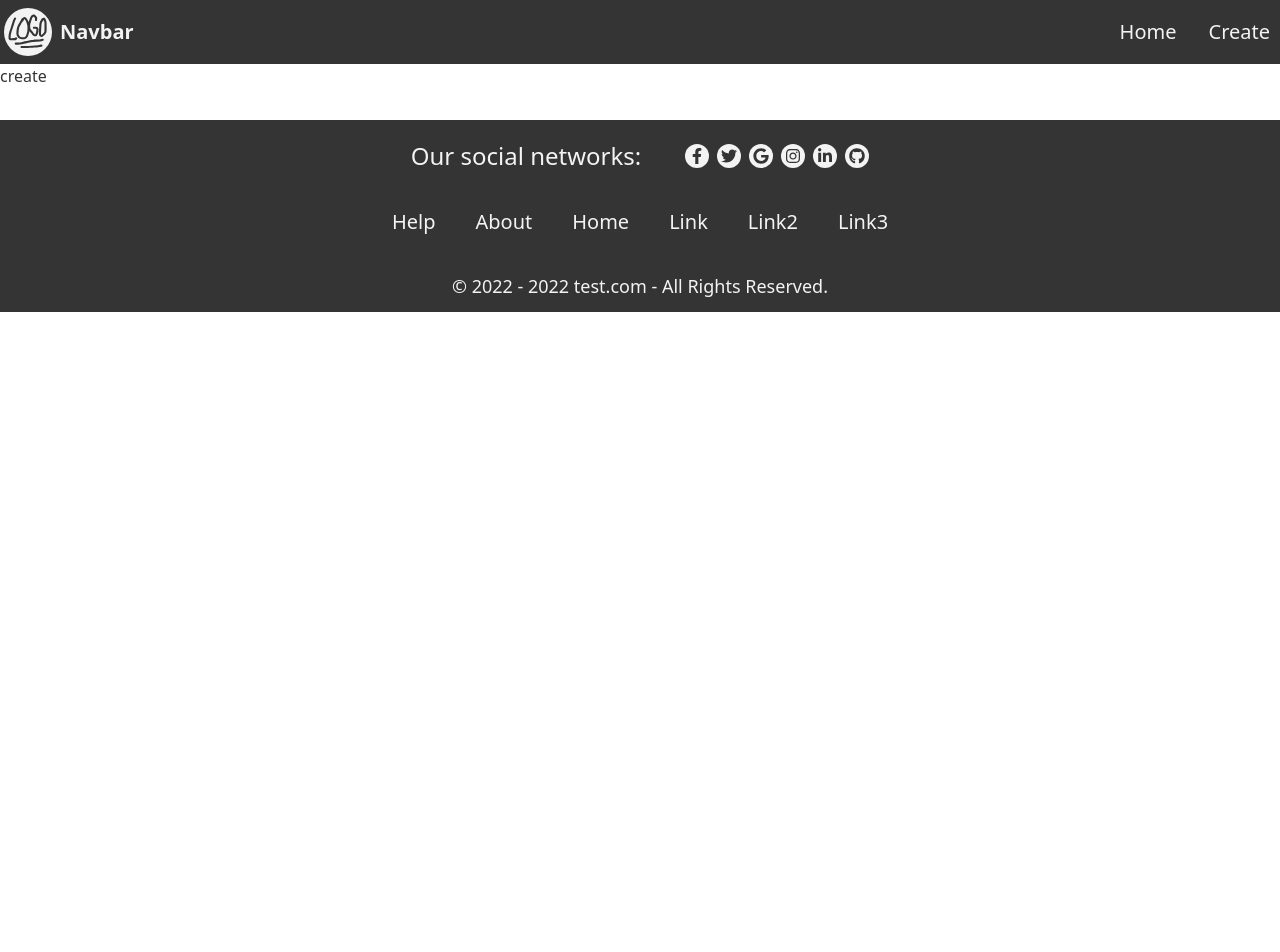
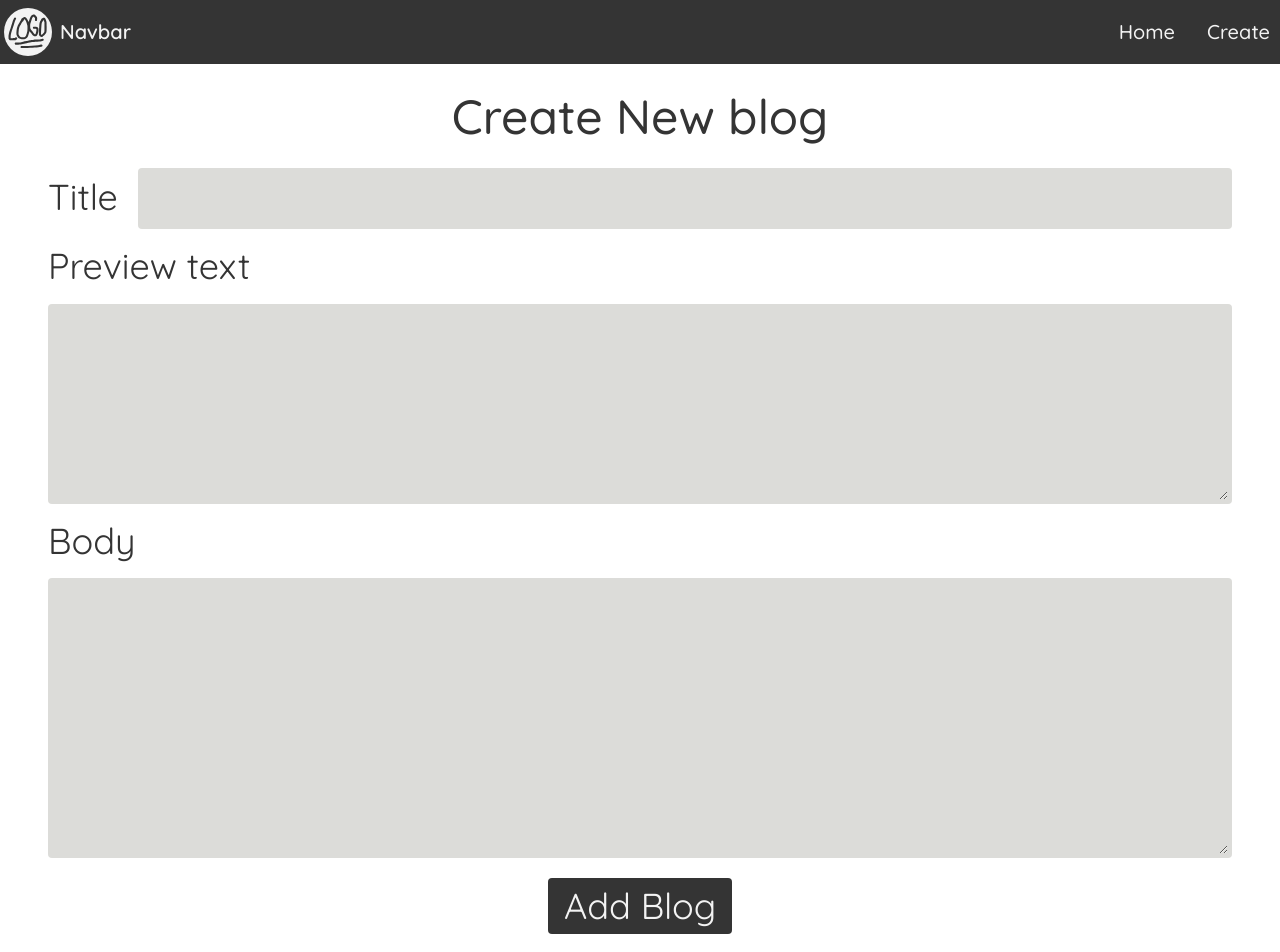
Before and after one commit to TohidEq/simple-blog, a React (Create React App) app: page /create in a window 1280 px wide. Shown: the top 952 px of the page. Before the commit the page ends 800 px from the top, so only its background shows below. Built offline with nearby package versions, Linux system fonts and the light colour scheme.

Commit message:
Design Create page

```diff
--- a/src/components/Create.tsx
+++ b/src/components/Create.tsx
@@ -3,10 +3,47 @@ import * as React from 'react';
 export interface ICreateProps {
 }
 
+
+
+
 export default function Create (props: ICreateProps) {
   return (
-    <div>
-        create
+    <div className="create">
+      <h1>Create New blog</h1>
+        <form >
+
+          <div className="title-box">
+            <label > Title</label>
+            <input className='input'
+                type="text"
+                required
+            />
+          </div>
+
+          <div className="body-box">
+            <label >Preview text</label>
+            <textarea className='input preview-input'
+                required
+
+            ></textarea>
+          </div>
+
+
+          <div className="body-box">
+            <label >Body</label>
+            <textarea className='input'
+                required
+
+            ></textarea>
+          </div>
+
+
+
+          <button >Add Blog</button>
+
+
+
+        </form>
     </div>
   );
 }
--- /dev/null
+++ b/src/css/base/_create.css
@@ -0,0 +1,72 @@
+.create{
+    @apply container mx-auto
+        px-1 md:px-0
+        transition-all duration-150;
+}
+.create *{
+    @apply transition-all duration-150;
+}
+.create h1{
+    @apply
+        text-3xl md:text-4xl lg:text-5xl font-medium relative
+        text-darck-c-2
+        text-center
+        my-7;
+}
+
+
+
+
+
+
+.create form{
+    @apply px-4 md:px-12
+}
+.create form *{
+    @apply text-2xl md:text-3xl lg:text-4xl
+}
+
+.create form .title-box{
+    @apply flex flex-wrap md:flex-nowrap md:gap-x-5 my-2
+}
+.create form .body-box{
+    @apply my-2
+}
+
+.create form label{
+    @apply leading-relaxed
+}
+.create form textarea{
+    @apply min-h-[280px] mt-2
+        text-xl md:text-2xl lg:text-3xl
+}
+.create form textarea.preview-input{
+    @apply min-h-[200px]
+}
+.create form .input{
+    @apply block bg-dead-c w-full px-3 py-1
+        appearance-none border-4 border-[rgba(0,0,0,0)]
+        rounded
+        leading-tight focus:outline-none focus:bg-white-c focus:border-darck-c-2
+}
+.create form button{
+    @apply mx-auto block
+        my-5
+        bg-darck-c-2 text-white-c
+        px-4
+        py-2
+        rounded
+        relative
+        hover:-translate-y-1
+        hover:bg-hover-c hover:text-darck-c-2
+
+        active:bg-clicked-c
+        active:-translate-y-0.5
+}
+
+.create form button:hover{
+    box-shadow: 0px 4px 0px rgba(0,0, 0, 0.40)
+}
+.create form button:active{
+    box-shadow: 0px 2px 5px rgba(0,0, 0, 0.25)
+}
--- a/src/css/base/_page.css
+++ b/src/css/base/_page.css
@@ -0,0 +1,4 @@
+@import url('https://fonts.googleapis.com/css2?family=Quicksand:wght@300;400;500;600;700&display=swap');
+*{
+    font-family: 'Quicksand', sans-serif;
+}
--- a/src/css/index.css
+++ b/src/css/index.css
@@ -1,3 +1,5 @@
+@import url('https://fonts.googleapis.com/css2?family=Quicksand:wght@300;400;500;600;700&display=swap');
+
 /*
 ! tailwindcss v3.1.8 | MIT License | https://tailwindcss.com
 */
@@ -400,7 +402,7 @@ video {
   height: auto;
 }
 
-*, ::before, ::after {
+*, ::before, ::after{
   --tw-border-spacing-x: 0;
   --tw-border-spacing-y: 0;
   --tw-translate-x: 0;
@@ -447,7 +449,7 @@ video {
   --tw-backdrop-sepia:  ;
 }
 
-::backdrop {
+::backdrop{
   --tw-border-spacing-x: 0;
   --tw-border-spacing-y: 0;
   --tw-translate-x: 0;
@@ -494,46 +496,50 @@ video {
   --tw-backdrop-sepia:  ;
 }
 
-.container {
+.container{
   width: 100%;
 }
 
-@media (min-width: 640px) {
-  .container {
+@media (min-width: 640px){
+  .container{
     max-width: 640px;
   }
 }
 
-@media (min-width: 768px) {
-  .container {
+@media (min-width: 768px){
+  .container{
     max-width: 768px;
   }
 }
 
-@media (min-width: 1024px) {
-  .container {
+@media (min-width: 1024px){
+  .container{
     max-width: 1024px;
   }
 }
 
-@media (min-width: 1280px) {
-  .container {
+@media (min-width: 1280px){
+  .container{
     max-width: 1280px;
   }
 }
 
-@media (min-width: 1536px) {
-  .container {
+@media (min-width: 1536px){
+  .container{
     max-width: 1536px;
   }
 }
 
-.mx-auto {
+.mx-auto{
   margin-left: auto;
   margin-right: auto;
 }
 
-.navbar {
+*{
+  font-family: 'Quicksand', sans-serif;
+}
+
+.navbar{
   position: fixed;
   top: 0px;
   z-index: 20;
@@ -548,13 +554,13 @@ video {
   transition-duration: 150ms;
 }
 
-.nav-hide {
+.nav-hide{
   top: -4rem;
 }
 
 /* move down 64 px*/
 
-body {
+body{
   padding-top: 4rem;
   --tw-text-opacity: 1;
   color: rgb(52 52 52 / var(--tw-text-opacity));
@@ -562,7 +568,7 @@ body {
 
 /******************/
 
-.navbar .container {
+.navbar .container{
   margin-left: auto;
   margin-right: auto;
   display: flex;
@@ -573,7 +579,7 @@ body {
   padding-right: 0.25rem;
 }
 
-.navbar h2 {
+.navbar h2{
   display: none;
   fill: #343434;
   font-size: 1.25rem;
@@ -584,23 +590,23 @@ body {
   transition-duration: 150ms;
 }
 
-.navbar h2:hover {
+.navbar h2:hover{
   --tw-text-opacity: 1;
   color: rgb(233 220 190 / var(--tw-text-opacity));
 }
 
-.navbar h2:active {
+.navbar h2:active{
   --tw-text-opacity: 1;
   color: rgb(241 210 139 / var(--tw-text-opacity));
 }
 
-@media (min-width: 768px) {
-  .navbar h2 {
+@media (min-width: 768px){
+  .navbar h2{
     display: contents;
   }
 }
 
-.nav-links a {
+.nav-links a{
   z-index: 10;
   margin-left: 1.25rem;
   border-radius: 0.125rem;
@@ -618,28 +624,28 @@ body {
   transition-duration: 150ms;
 }
 
-.nav-links a:hover {
+.nav-links a:hover{
   --tw-bg-opacity: 1;
   background-color: rgb(233 220 190 / var(--tw-bg-opacity));
   --tw-text-opacity: 1;
   color: rgb(52 52 52 / var(--tw-text-opacity));
 }
 
-.nav-links a:active {
+.nav-links a:active{
   --tw-bg-opacity: 1;
   background-color: rgb(241 210 139 / var(--tw-bg-opacity));
   --tw-text-opacity: 1;
   color: rgb(52 52 52 / var(--tw-text-opacity));
 }
 
-.nav-logo {
+.nav-logo{
   display: flex;
   height: 100%;
   align-items: center;
   gap: 0.5rem;
 }
 
-.nav-img {
+.nav-img{
   height: 3rem;
   width: 3rem;
   border-radius: 9999px;
@@ -651,51 +657,51 @@ body {
   transition-duration: 150ms;
 }
 
-.nav-img:hover {
+.nav-img:hover{
   --tw-bg-opacity: 1;
   background-color: rgb(233 220 190 / var(--tw-bg-opacity));
 }
 
-.nav-img:active {
+.nav-img:active{
   --tw-bg-opacity: 1;
   background-color: rgb(241 210 139 / var(--tw-bg-opacity));
 }
 
-.welcome {
+.welcome{
   width: 100%;
 }
 
-@media (min-width: 640px) {
-  .welcome {
+@media (min-width: 640px){
+  .welcome{
     max-width: 640px;
   }
 }
 
-@media (min-width: 768px) {
-  .welcome {
+@media (min-width: 768px){
+  .welcome{
     max-width: 768px;
   }
 }
 
-@media (min-width: 1024px) {
-  .welcome {
+@media (min-width: 1024px){
+  .welcome{
     max-width: 1024px;
   }
 }
 
-@media (min-width: 1280px) {
-  .welcome {
+@media (min-width: 1280px){
+  .welcome{
     max-width: 1280px;
   }
 }
 
-@media (min-width: 1536px) {
-  .welcome {
+@media (min-width: 1536px){
+  .welcome{
     max-width: 1536px;
   }
 }
 
-.welcome {
+.welcome{
   margin-left: auto;
   margin-right: auto;
   transition-property: all;
@@ -703,7 +709,7 @@ body {
   transition-duration: 150ms;
 }
 
-.navbar .welcome {
+.navbar .welcome{
   margin-left: auto;
   margin-right: auto;
   display: flex;
@@ -714,34 +720,34 @@ body {
   padding-right: 0.25rem;
 }
 
-@media (min-width: 1024px) {
-  .welcome {
+@media (min-width: 1024px){
+  .welcome{
     padding-left: 6rem;
     padding-right: 6rem;
   }
 }
 
-@media (min-width: 1280px) {
-  .welcome {
+@media (min-width: 1280px){
+  .welcome{
     padding-left: 8rem;
     padding-right: 8rem;
   }
 }
 
-@media (min-width: 1536px) {
-  .welcome {
+@media (min-width: 1536px){
+  .welcome{
     padding-left: 11rem;
     padding-right: 11rem;
   }
 }
 
-.welcome * {
+.welcome *{
   transition-property: all;
   transition-timing-function: cubic-bezier(0.4, 0, 0.2, 1);
   transition-duration: 150ms;
 }
 
-.welcome h1 {
+.welcome h1{
   position: relative;
   margin-top: 1.75rem;
   margin-bottom: 1.75rem;
@@ -753,56 +759,56 @@ body {
   color: rgb(52 52 52 / var(--tw-text-opacity));
 }
 
-.welcome-img {
+.welcome-img{
   position: relative;
   width: 100%;
 }
 
-@media (min-width: 768px) {
-  .welcome-img {
+@media (min-width: 768px){
+  .welcome-img{
     position: absolute;
     width: 20rem;
   }
 }
 
-@media (min-width: 1024px) {
-  .welcome-img {
+@media (min-width: 1024px){
+  .welcome-img{
     width: 24rem;
   }
 }
 
-@media (min-width: 1280px) {
-  .welcome-img {
+@media (min-width: 1280px){
+  .welcome-img{
     width: 768px;
   }
 }
 
-.welcome-text-box {
+.welcome-text-box{
   display: flex;
   justify-content: center;
 }
 
-@media (min-width: 768px) {
-  .welcome-text-box {
+@media (min-width: 768px){
+  .welcome-text-box{
     justify-content: flex-end;
   }
 }
 
-.welcome-text-msg {
+.welcome-text-msg{
   text-align: center;
   font-size: 1.875rem;
   line-height: 2.25rem;
   font-weight: 400;
 }
 
-@media (min-width: 1280px) {
-  .welcome-text-msg {
+@media (min-width: 1280px){
+  .welcome-text-msg{
     margin-top: 2.5rem;
     margin-bottom: 2.5rem;
   }
 }
 
-.welcome-text-box a {
+.welcome-text-box a{
   position: relative;
   margin-top: 1.25rem;
   margin-bottom: 1.25rem;
@@ -822,7 +828,7 @@ body {
   color: rgb(243 243 243 / var(--tw-text-opacity));
 }
 
-.welcome-text-box a:hover {
+.welcome-text-box a:hover{
   --tw-translate-y: -0.25rem;
   transform: translate(var(--tw-translate-x), var(--tw-translate-y)) rotate(var(--tw-rotate)) skewX(var(--tw-skew-x)) skewY(var(--tw-skew-y)) scaleX(var(--tw-scale-x)) scaleY(var(--tw-scale-y));
   --tw-bg-opacity: 1;
@@ -831,7 +837,7 @@ body {
   color: rgb(52 52 52 / var(--tw-text-opacity));
 }
 
-.welcome-text-box a:active {
+.welcome-text-box a:active{
   --tw-translate-y: -0.125rem;
   transform: translate(var(--tw-translate-x), var(--tw-translate-y)) rotate(var(--tw-rotate)) skewX(var(--tw-skew-x)) skewY(var(--tw-skew-y)) scaleX(var(--tw-scale-x)) scaleY(var(--tw-scale-y));
   --tw-bg-opacity: 1;
@@ -846,7 +852,7 @@ body {
   box-shadow: 0px 2px 5px rgba(0,0, 0, 0.25)
 }
 
-.footer {
+.footer{
   margin-top: 2rem;
   --tw-bg-opacity: 1;
   background-color: rgb(52 52 52 / var(--tw-bg-opacity));
@@ -856,7 +862,7 @@ body {
 
 /*START social section >>>*/
 
-.footer-social {
+.footer-social{
   display: flex;
   flex-wrap: wrap;
   align-items: center;
@@ -865,13 +871,13 @@ body {
   padding-top: 1.25rem;
 }
 
-@media (min-width: 768px) {
-  .footer-social {
+@media (min-width: 768px){
+  .footer-social{
     gap: 2.75rem;
   }
 }
 
-.footer-title {
+.footer-title{
   width: 100%;
   text-align: center;
   font-size: 1.5rem;
@@ -879,13 +885,13 @@ body {
   font-weight: 300;
 }
 
-@media (min-width: 768px) {
-  .footer-title {
+@media (min-width: 768px){
+  .footer-title{
     width: auto;
   }
 }
 
-.footer-logos {
+.footer-logos{
   display: flex;
   width: 100%;
   flex-wrap: wrap;
@@ -893,13 +899,13 @@ body {
   gap: 0.5rem;
 }
 
-@media (min-width: 768px) {
-  .footer-logos {
+@media (min-width: 768px){
+  .footer-logos{
     width: auto;
   }
 }
 
-.footer-logos a {
+.footer-logos a{
   height: 1.5rem;
   width: 1.5rem;
   border-radius: 9999px;
@@ -911,14 +917,14 @@ body {
   transition-duration: 150ms;
 }
 
-.footer-logos a:hover {
+.footer-logos a:hover{
   --tw-translate-y: -0.25rem;
   transform: translate(var(--tw-translate-x), var(--tw-translate-y)) rotate(var(--tw-rotate)) skewX(var(--tw-skew-x)) skewY(var(--tw-skew-y)) scaleX(var(--tw-scale-x)) scaleY(var(--tw-scale-y));
   --tw-bg-opacity: 1;
   background-color: rgb(233 220 190 / var(--tw-bg-opacity));
 }
 
-.footer-logos a:active {
+.footer-logos a:active{
   --tw-translate-y: -0.125rem;
   transform: translate(var(--tw-translate-x), var(--tw-translate-y)) rotate(var(--tw-rotate)) skewX(var(--tw-skew-x)) skewY(var(--tw-skew-y)) scaleX(var(--tw-scale-x)) scaleY(var(--tw-scale-y));
   --tw-bg-opacity: 1;
@@ -933,7 +939,7 @@ body {
   box-shadow: 0px 2px 5px rgba(255,255, 255, 0.25)
 }
 
-.footer-logos a svg {
+.footer-logos a svg{
   height: 1rem;
   width: 1rem;
   fill: #343434;
@@ -941,7 +947,7 @@ body {
 
 /*END social section <<<*/
 
-.footer-links {
+.footer-links{
   display: flex;
   flex-wrap: wrap;
   justify-content: center;
@@ -953,26 +959,26 @@ body {
   line-height: 1.75rem;
 }
 
-@media (min-width: 768px) {
-  .footer-links {
+@media (min-width: 768px){
+  .footer-links{
     padding-top: 2.25rem;
     padding-bottom: 2.25rem;
   }
 }
 
-.footer-links a {
+.footer-links a{
   position: relative;
   font-weight: 300;
 }
 
-.footer-links a:hover::before {
+.footer-links a:hover::before{
   left: 25%;
   height: 0.125rem;
   content: var(--tw-content);
   width: 50%;
 }
 
-.footer-links a:active::before {
+.footer-links a:active::before{
   left: 0px;
   height: 0.125rem;
   content: var(--tw-content);
@@ -994,52 +1000,52 @@ body {
   transition-duration: 200ms;
 }
 
-.footer-copyright {
+.footer-copyright{
   padding-bottom: 0.75rem;
   text-align: center;
 }
 
-.footer-copyright span {
+.footer-copyright span{
   font-size: 1.125rem;
   line-height: 1.75rem;
   font-weight: 200;
 }
 
-.home {
+.home{
   width: 100%;
 }
 
-@media (min-width: 640px) {
-  .home {
+@media (min-width: 640px){
+  .home{
     max-width: 640px;
   }
 }
 
-@media (min-width: 768px) {
-  .home {
+@media (min-width: 768px){
+  .home{
     max-width: 768px;
   }
 }
 
-@media (min-width: 1024px) {
-  .home {
+@media (min-width: 1024px){
+  .home{
     max-width: 1024px;
   }
 }
 
-@media (min-width: 1280px) {
-  .home {
+@media (min-width: 1280px){
+  .home{
     max-width: 1280px;
   }
 }
 
-@media (min-width: 1536px) {
-  .home {
+@media (min-width: 1536px){
+  .home{
     max-width: 1536px;
   }
 }
 
-.home {
+.home{
   margin-left: auto;
   margin-right: auto;
   padding-left: 0.25rem;
@@ -1049,7 +1055,7 @@ body {
   transition-duration: 150ms;
 }
 
-.navbar .home {
+.navbar .home{
   margin-left: auto;
   margin-right: auto;
   display: flex;
@@ -1060,20 +1066,20 @@ body {
   padding-right: 0.25rem;
 }
 
-@media (min-width: 768px) {
-  .home {
+@media (min-width: 768px){
+  .home{
     padding-left: 0px;
     padding-right: 0px;
   }
 }
 
-.home * {
+.home *{
   transition-property: all;
   transition-timing-function: cubic-bezier(0.4, 0, 0.2, 1);
   transition-duration: 150ms;
 }
 
-.home h1 {
+.home h1{
   position: relative;
   margin-top: 1.75rem;
   margin-bottom: 1.75rem;
@@ -1085,26 +1091,26 @@ body {
   color: rgb(52 52 52 / var(--tw-text-opacity));
 }
 
-.home-cards {
+.home-cards{
   display: grid;
   column-gap: 0.5rem;
   row-gap: 0.75rem;
 }
 
-@media (min-width: 640px) {
-  .home-cards {
+@media (min-width: 640px){
+  .home-cards{
     grid-template-columns: repeat(2, minmax(0, 1fr));
   }
 }
 
-@media (min-width: 1024px) {
-  .home-cards {
+@media (min-width: 1024px){
+  .home-cards{
     grid-template-columns: repeat(3, minmax(0, 1fr));
   }
 }
 
-@media (min-width: 1280px) {
-  .home-cards {
+@media (min-width: 1280px){
+  .home-cards{
     grid-template-columns: repeat(4, minmax(0, 1fr));
   }
 }
@@ -1119,7 +1125,7 @@ body {
     }
 */
 
-.home-card {
+.home-card{
   position: relative;
   border-radius: 0.25rem;
   --tw-bg-opacity: 1;
@@ -1128,7 +1134,7 @@ body {
   color: rgb(243 243 243 / var(--tw-text-opacity));
 }
 
-.home-card:hover {
+.home-card:hover{
   --tw-translate-y: -0.25rem;
   transform: translate(var(--tw-translate-x), var(--tw-translate-y)) rotate(var(--tw-rotate)) skewX(var(--tw-skew-x)) skewY(var(--tw-skew-y)) scaleX(var(--tw-scale-x)) scaleY(var(--tw-scale-y));
   --tw-bg-opacity: 0.9;
@@ -1136,7 +1142,7 @@ body {
   color: rgb(233 220 190 / var(--tw-text-opacity));
 }
 
-.home-card:active {
+.home-card:active{
   --tw-translate-y: -0.125rem;
   transform: translate(var(--tw-translate-x), var(--tw-translate-y)) rotate(var(--tw-rotate)) skewX(var(--tw-skew-x)) skewY(var(--tw-skew-y)) scaleX(var(--tw-scale-x)) scaleY(var(--tw-scale-y));
   --tw-bg-opacity: 1;
@@ -1152,20 +1158,20 @@ body {
   box-shadow: 0px 2px 5px rgba(0,0, 0, 0.25)
 }
 
-.card-title {
+.card-title{
   padding: 0.5rem;
   font-size: 1.875rem;
   line-height: 2.25rem;
 }
 
-@media (min-width: 768px) {
-  .card-title {
+@media (min-width: 768px){
+  .card-title{
     font-size: 2.25rem;
     line-height: 2.5rem;
   }
 }
 
-.card-texts {
+.card-texts{
   border-radius: 0.25rem;
   --tw-bg-opacity: 1;
   background-color: rgb(220 220 217 / var(--tw-bg-opacity));
@@ -1175,37 +1181,37 @@ body {
   color: rgb(52 52 52 / var(--tw-text-opacity));
 }
 
-.group:hover .card-texts {
+.group:hover .card-texts{
   --tw-bg-opacity: 1;
   background-color: rgb(233 220 190 / var(--tw-bg-opacity));
 }
 
-.group:active .card-texts {
+.group:active .card-texts{
   --tw-bg-opacity: 1;
   background-color: rgb(241 210 139 / var(--tw-bg-opacity));
 }
 
-.card-test {
+.card-test{
   height: auto;
   font-size: 1.25rem;
   line-height: 1.75rem;
   font-weight: 300;
 }
 
-@media (min-width: 640px) {
-  .card-test {
+@media (min-width: 640px){
+  .card-test{
     height: 6rem;
   }
 }
 
-.card-info {
+.card-info{
   display: flex;
   justify-content: space-between;
   font-size: 0.875rem;
   line-height: 1.25rem;
 }
 
-.card-author a {
+.card-author a{
   border-radius: 0.125rem;
   --tw-bg-opacity: 1;
   background-color: rgb(52 52 52 / var(--tw-bg-opacity));
@@ -1215,14 +1221,254 @@ body {
   color: rgb(243 243 243 / var(--tw-text-opacity));
 }
 
-.card-author a:hover {
+.card-author a:hover{
   --tw-bg-opacity: 1;
   background-color: rgb(142 139 130 / var(--tw-bg-opacity));
   --tw-text-opacity: 1;
   color: rgb(52 52 52 / var(--tw-text-opacity));
 }
 
-.card-author a:active {
+.card-author a:active{
   --tw-bg-opacity: 1;
   background-color: rgb(243 243 243 / var(--tw-bg-opacity));
 }
+
+.create{
+  width: 100%;
+}
+
+@media (min-width: 640px){
+  .create{
+    max-width: 640px;
+  }
+}
+
+@media (min-width: 768px){
+  .create{
+    max-width: 768px;
+  }
+}
+
+@media (min-width: 1024px){
+  .create{
+    max-width: 1024px;
+  }
+}
+
+@media (min-width: 1280px){
+  .create{
+    max-width: 1280px;
+  }
+}
+
+@media (min-width: 1536px){
+  .create{
+    max-width: 1536px;
+  }
+}
+
+.create{
+  margin-left: auto;
+  margin-right: auto;
+  padding-left: 0.25rem;
+  padding-right: 0.25rem;
+  transition-property: all;
+  transition-timing-function: cubic-bezier(0.4, 0, 0.2, 1);
+  transition-duration: 150ms;
+}
+
+.navbar .create{
+  margin-left: auto;
+  margin-right: auto;
+  display: flex;
+  height: 100%;
+  align-items: center;
+  justify-content: space-between;
+  padding-left: 0.25rem;
+  padding-right: 0.25rem;
+}
+
+@media (min-width: 768px){
+  .create{
+    padding-left: 0px;
+    padding-right: 0px;
+  }
+}
+
+.create *{
+  transition-property: all;
+  transition-timing-function: cubic-bezier(0.4, 0, 0.2, 1);
+  transition-duration: 150ms;
+}
+
+.create h1{
+  position: relative;
+  margin-top: 1.75rem;
+  margin-bottom: 1.75rem;
+  text-align: center;
+  font-size: 1.875rem;
+  line-height: 2.25rem;
+  font-weight: 500;
+  --tw-text-opacity: 1;
+  color: rgb(52 52 52 / var(--tw-text-opacity));
+}
+
+@media (min-width: 768px){
+  .create h1{
+    font-size: 2.25rem;
+    line-height: 2.5rem;
+  }
+}
+
+@media (min-width: 1024px){
+  .create h1{
+    font-size: 3rem;
+    line-height: 1;
+  }
+}
+
+.create form{
+  padding-left: 1rem;
+  padding-right: 1rem;
+}
+
+@media (min-width: 768px){
+  .create form{
+    padding-left: 3rem;
+    padding-right: 3rem;
+  }
+}
+
+.create form *{
+  font-size: 1.5rem;
+  line-height: 2rem;
+}
+
+@media (min-width: 768px){
+  .create form *{
+    font-size: 1.875rem;
+    line-height: 2.25rem;
+  }
+}
+
+@media (min-width: 1024px){
+  .create form *{
+    font-size: 2.25rem;
+    line-height: 2.5rem;
+  }
+}
+
+.create form .title-box{
+  margin-top: 0.5rem;
+  margin-bottom: 0.5rem;
+  display: flex;
+  flex-wrap: wrap;
+}
+
+@media (min-width: 768px){
+  .create form .title-box{
+    flex-wrap: nowrap;
+    column-gap: 1.25rem;
+  }
+}
+
+.create form .body-box{
+  margin-top: 0.5rem;
+  margin-bottom: 0.5rem;
+}
+
+.create form label{
+  line-height: 1.625;
+}
+
+.create form textarea{
+  margin-top: 0.5rem;
+  min-height: 280px;
+  font-size: 1.25rem;
+  line-height: 1.75rem;
+}
+
+@media (min-width: 768px){
+  .create form textarea{
+    font-size: 1.5rem;
+    line-height: 2rem;
+  }
+}
+
+@media (min-width: 1024px){
+  .create form textarea{
+    font-size: 1.875rem;
+    line-height: 2.25rem;
+  }
+}
+
+.create form textarea.preview-input{
+  min-height: 200px;
+}
+
+.create form .input{
+  display: block;
+  width: 100%;
+  appearance: none;
+  border-radius: 0.25rem;
+  border-width: 4px;
+  border-color: rgba(0,0,0,0);
+  --tw-bg-opacity: 1;
+  background-color: rgb(220 220 217 / var(--tw-bg-opacity));
+  padding-left: 0.75rem;
+  padding-right: 0.75rem;
+  padding-top: 0.25rem;
+  padding-bottom: 0.25rem;
+  line-height: 1.25;
+}
+
+.create form .input:focus{
+  --tw-border-opacity: 1;
+  border-color: rgb(52 52 52 / var(--tw-border-opacity));
+  --tw-bg-opacity: 1;
+  background-color: rgb(243 243 243 / var(--tw-bg-opacity));
+  outline: 2px solid transparent;
+  outline-offset: 2px;
+}
+
+.create form button{
+  position: relative;
+  margin-left: auto;
+  margin-right: auto;
+  margin-top: 1.25rem;
+  margin-bottom: 1.25rem;
+  display: block;
+  border-radius: 0.25rem;
+  --tw-bg-opacity: 1;
+  background-color: rgb(52 52 52 / var(--tw-bg-opacity));
+  padding-left: 1rem;
+  padding-right: 1rem;
+  padding-top: 0.5rem;
+  padding-bottom: 0.5rem;
+  --tw-text-opacity: 1;
+  color: rgb(243 243 243 / var(--tw-text-opacity));
+}
+
+.create form button:hover{
+  --tw-translate-y: -0.25rem;
+  transform: translate(var(--tw-translate-x), var(--tw-translate-y)) rotate(var(--tw-rotate)) skewX(var(--tw-skew-x)) skewY(var(--tw-skew-y)) scaleX(var(--tw-scale-x)) scaleY(var(--tw-scale-y));
+  --tw-bg-opacity: 1;
+  background-color: rgb(233 220 190 / var(--tw-bg-opacity));
+  --tw-text-opacity: 1;
+  color: rgb(52 52 52 / var(--tw-text-opacity));
+}
+
+.create form button:active{
+  --tw-translate-y: -0.125rem;
+  transform: translate(var(--tw-translate-x), var(--tw-translate-y)) rotate(var(--tw-rotate)) skewX(var(--tw-skew-x)) skewY(var(--tw-skew-y)) scaleX(var(--tw-scale-x)) scaleY(var(--tw-scale-y));
+  --tw-bg-opacity: 1;
+  background-color: rgb(241 210 139 / var(--tw-bg-opacity));
+}
+
+.create form button:hover{
+  box-shadow: 0px 4px 0px rgba(0,0, 0, 0.40)
+}
+
+.create form button:active{
+  box-shadow: 0px 2px 5px rgba(0,0, 0, 0.25)
+}
--- a/src/css/tailwind.css
+++ b/src/css/tailwind.css
@@ -12,3 +12,4 @@
 @import "./base/_footer.css";
 
 @import "./base/_home.css";
+@import "./base/_create.css";
```
